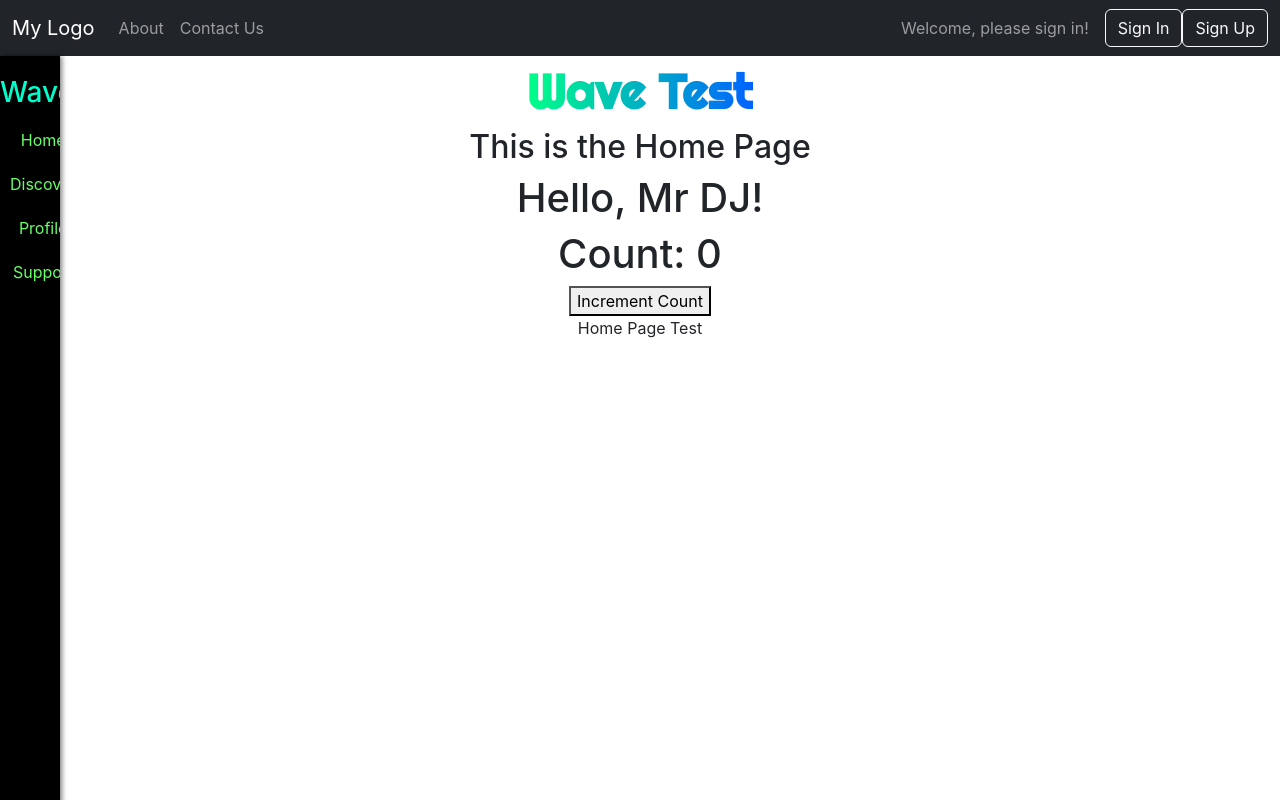
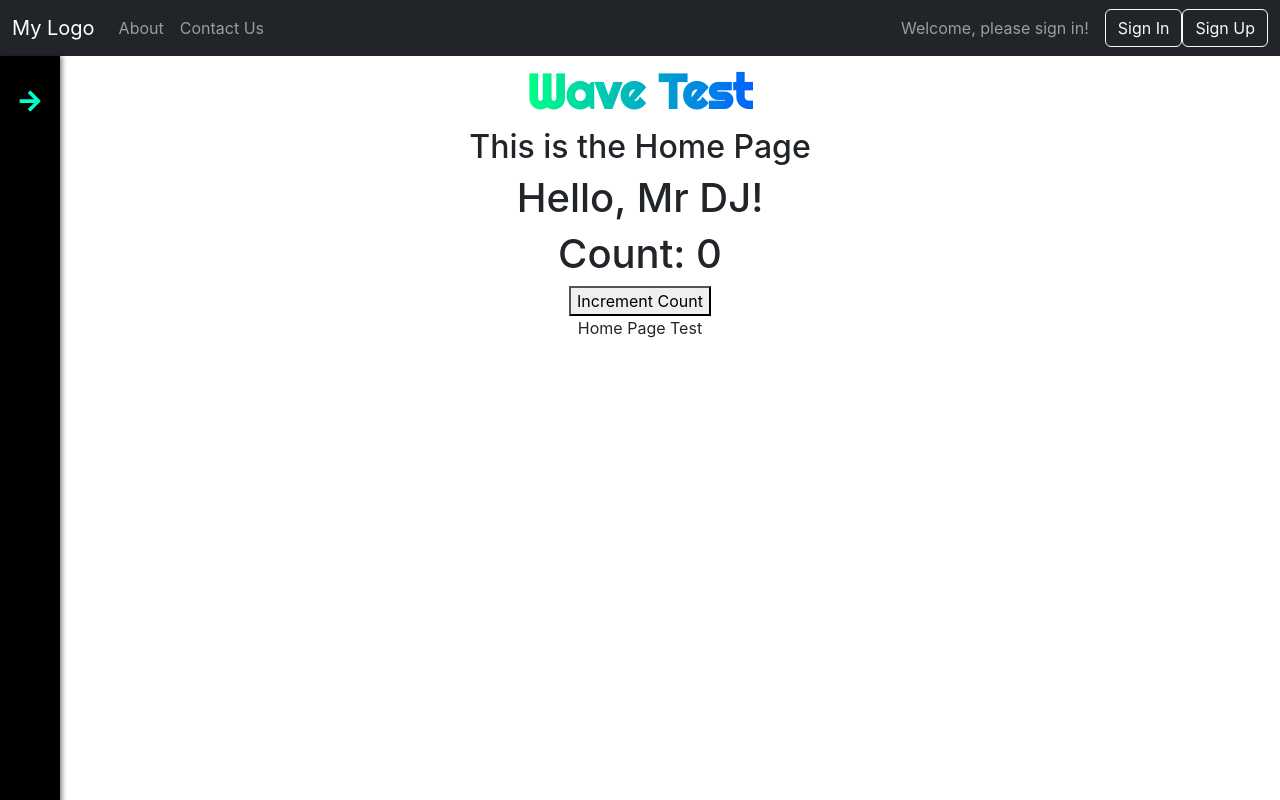
Before and after one commit to fraserivison/wave-app, a React (Create React App) app in the folder wave-app/: page / in a window 1280 px wide. Built offline with nearby package versions, Linux system fonts and the light colour scheme.

Commit message:
Implement expand/collapse functionality for sidebar with arrow click

```diff
--- a/wave-app/package.json
+++ b/wave-app/package.json
@@ -8,6 +8,7 @@
     "@testing-library/user-event": "^13.5.0",
     "react": "^18.3.1",
     "react-dom": "^18.3.1",
+    "react-icons": "^5.4.0",
     "react-router-dom": "^6.28.1",
     "react-scripts": "5.0.1",
     "web-vitals": "^2.1.4"
--- a/wave-app/src/components/Sidebar.js
+++ b/wave-app/src/components/Sidebar.js
@@ -1,11 +1,20 @@
-import React from 'react';
+import React, { useState } from 'react';
+import { FaArrowRight, FaArrowLeft } from 'react-icons/fa';
+import css from './Sidebar.module.css';
 import { Link } from 'react-router-dom';
-import css from './Sidebar.module.css';
 
 function Sidebar() {
+  const [isExpanded, setIsExpanded] = useState(false);
+
+  const toggleSidebar = () => {
+    setIsExpanded(!isExpanded);
+  };
+
   return (
-    <nav className={css.sidebar}>
-      <h3>Wave</h3>
+    <nav className={`${css.sidebar} ${isExpanded ? css.expanded : ''}`}>
+      <h3 onClick={toggleSidebar} className={css.sidebarToggle}>
+        {isExpanded ? <FaArrowLeft /> : <FaArrowRight />}
+      </h3>
       <ul className="nav flex-column">
         <li className="nav-item">
           <Link to="/" className="nav-link text-light">Home</Link>
--- a/wave-app/src/components/Sidebar.module.css
+++ b/wave-app/src/components/Sidebar.module.css
@@ -9,8 +9,21 @@
   overflow: hidden;
 }
 
-.sidebar:hover {
-  width: 200px;
+.sidebar.expanded {
+  width: 200px; /* Expanded state */
+}
+
+.sidebarToggle {
+  cursor: pointer;
+  color: white;
+  text-align: center;
+  font-size: 24px;
+  padding: 10px;
+  transition: color 0.3s ease;
+}
+
+.sidebarToggle:hover {
+  color: #9933ff;
 }
 
 .sidebar a {
@@ -18,10 +31,14 @@
   display: block;
   padding: 10px;
   transition: color 0.3s;
+  opacity: 0; /* Hide links when collapsed */
+  visibility: hidden; /* Hide links when collapsed */
+  transition: opacity 0.3s, visibility 0.3s;
 }
 
-.sidebar a:hover {
-  color: #9933ff !important;
+.sidebar.expanded a {
+  opacity: 1; /* Show links when expanded */
+  visibility: visible; /* Show links when expanded */
 }
 
 .sidebar h3 {
@@ -31,8 +48,8 @@
   transition: opacity 0.3s ease;
 }
 
-.sidebar:hover h3 {
-  opacity: 1;
+.sidebar.expanded h3 {
+  opacity: 1; /* Show the header when expanded */
 }
 
 .sidebar .nav-item {
```
Also changed, not shown: 1 other file (tests, documents, lock files or other folders).
